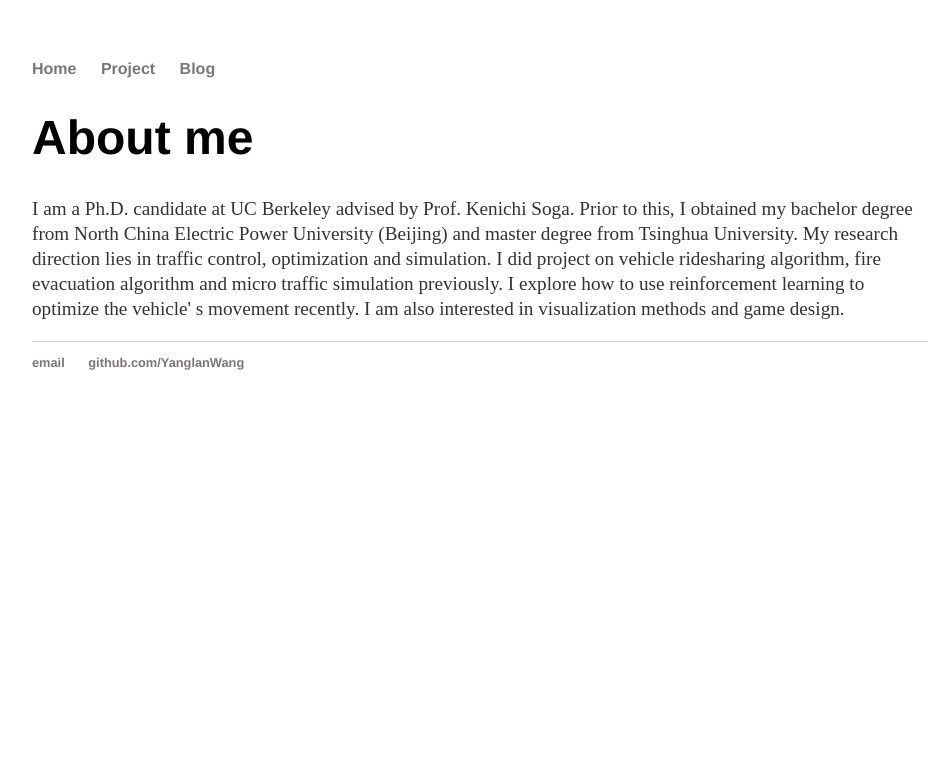
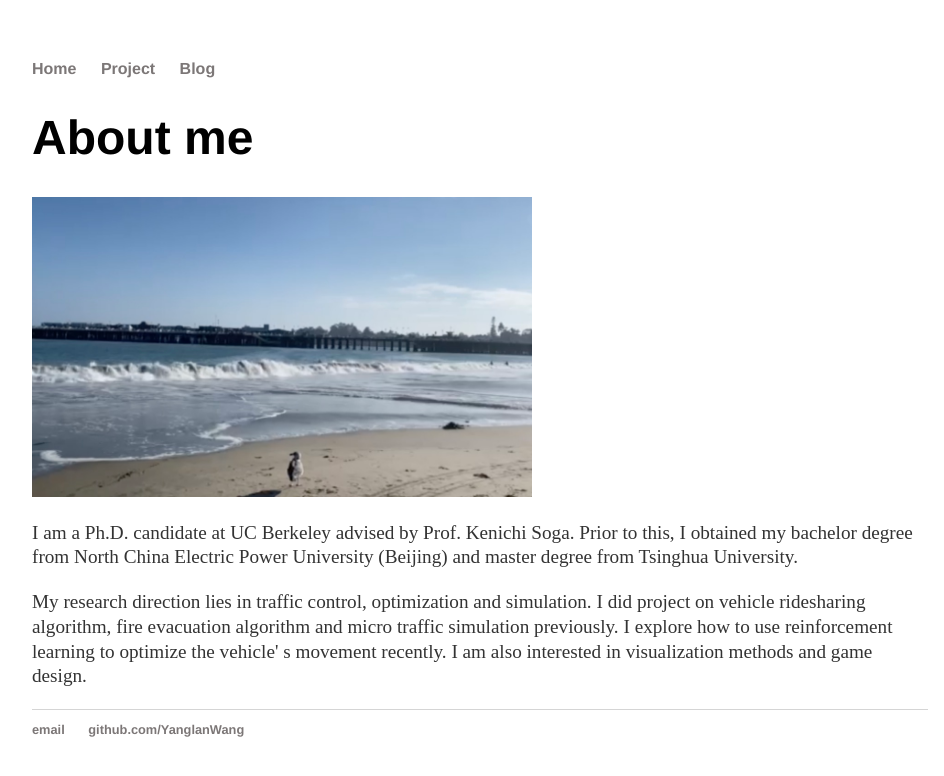
Before and after one commit to YanglanWang/YanglanWang.github.io, a Jekyll site: the page built from index.html, in a window 1280 px wide. Shown: the top 776 px of the page, without its empty margins (160-1104 px from the left). Built offline with Jekyll 4.4.1, drawn with Linux system fonts in a browser that asks for light colours.

Commit message:
edit intro

```diff
--- a/index.html
+++ b/index.html
@@ -4,11 +4,16 @@
 ---
 <div class="blurb">
 	<h1>About me</h1>
-	<!-- <p>Hope I can share some useful information! <em> fslj<a href="/about">Read more about my life...</a></p> -->
+	<style>
+		#one{margin: 0 auto;text-align: center;}
+	</style>
+
+	<img src="./images/intro.jpg" alt="fire synthesis", style="width:500px;height:300px;", id="one"  >
 	<p>I am a Ph.D. candidate at UC Berkeley advised by Prof. Kenichi Soga.
 		 Prior to this, I obtained my bachelor degree from North China Electric Power University (Beijing)
 		 and master degree from Tsinghua University.
-
+	</p>
+	<p>
 		My research direction lies in traffic control, optimization and simulation. I did project on vehicle
 		ridesharing algorithm, fire evacuation algorithm and micro traffic simulation previously. I explore how
 		to use reinforcement learning to optimize the vehicle' s movement recently.
```
Also changed, not shown: images/intro.jpg (added).
